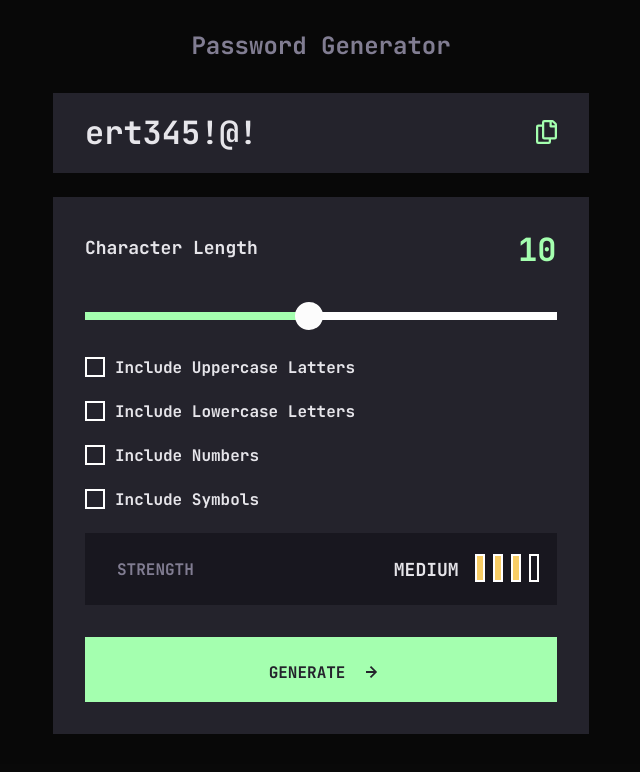
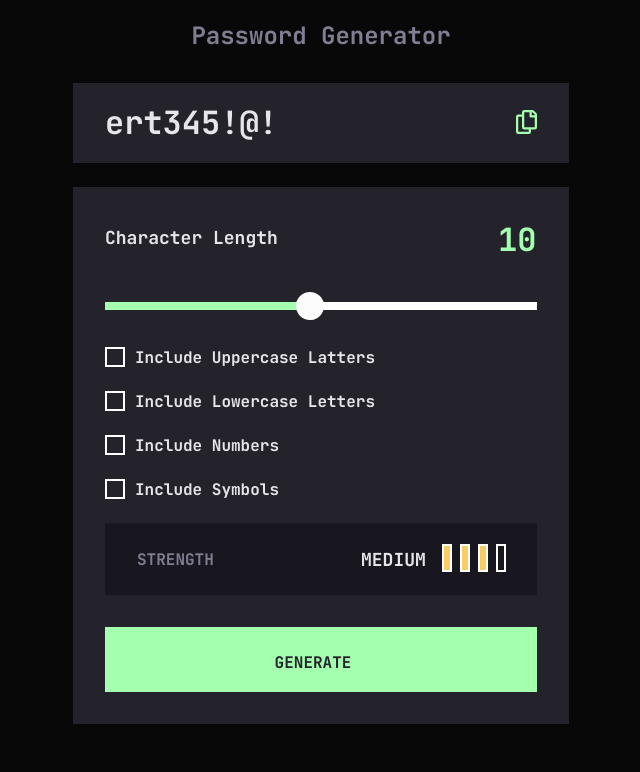
Before and after one commit to dlkokhta/Password-Generator, a React (Vite) app: page / in a window 1536 px wide. Shown: the top 772 px of the page, without its empty margins (447-1087 px from the left). Built offline with nearby package versions, Linux system fonts and the light colour scheme.

Commit message:
update paddings for high-resolution screens

```diff
--- a/src/index.css
+++ b/src/index.css
@@ -212,7 +212,7 @@ body {
   padding: 16px 14px;
   display: flex;
   flex-direction: row;
-  gap: 57px;
+
 }
 
 .strength-form h1 {
@@ -226,7 +226,7 @@ body {
 }
 
 .strength-indicator {
-  width: 100%;
+  margin-left: auto;
   display: flex;
   gap: 16px;
 }
@@ -389,7 +389,7 @@ body {
   .strength-form {
     background: #18171f;
     padding: 21px 32px 20px 32px;
-    gap: 190px;
+
     margin-bottom: 32px;
     height: 72px;
   }
@@ -421,84 +421,66 @@ body {
 @media (min-width: 640px) {
   .header {
     padding-top: 20px;
-    padding-left: 100px;
-    padding-right: 100px;
+    padding-left: 150px;
+    padding-right: 150px;
   }
-  .strength-form {
-    gap: 150px;
-  }
+
 
 }
 
 @media (min-width: 768px) {
   .header {
     padding-top: 20px;
-    padding-left: 110px;
-    padding-right: 110px;
+    padding-left: 170px;
+    padding-right: 170px;
+    padding-bottom: 10000px;
   }
-  .strength-form {
-    gap: 200px;
-  }
+
 
 }
 
 @media (min-width: 1024px) {
   .header {
     padding-top: 20px;
-    padding-left: 250px;
-    padding-right: 250px;
+    padding-left: 300px;
+    padding-right: 300px;
   }
-  .strength-form {
-    gap: 170px;
-  }
+
 
 }
 
 @media (min-width: 1280px) {
   .header {
     padding-top: 20px;
-    padding-left: 390px;
-    padding-right: 390px;
+    padding-left: 400px;
+    padding-right: 400px;
   }
-  .strength-form {
-    gap: 140px;
+
+
+}
+
+@media (min-width:1536px) {
+  .header {
+    padding-top: 20px;
+    padding-left: 520px;
+    padding-right: 520px;
+
   }
 
 }
 
-
-@media (min-width: 1440px) {
-  .header {
-    padding: 30px 490px;
-  }
-  .strength-form {
-    gap: 110px;
-  }
-}
-
-@media (min-width:1536px) {
-  .header {
-    padding: 30px 500px;
-  }
-  .strength-form {
-    gap: 200px;
-  }
-}
-
 @media (min-width:1836px) {
   .header {
-    padding: 30px 640px;
+    padding-top: 20px;
+    padding-left: 650px;
+    padding-right: 650px;
   }
-  .strength-form {
-    gap: 210px;
-  }
+
 }
 
 @media (min-width:1920px) {
   .header {
     padding: 30px 690px;
   }
-  .strength-form {
-    gap: 180px;
-  }
+
 }
```
